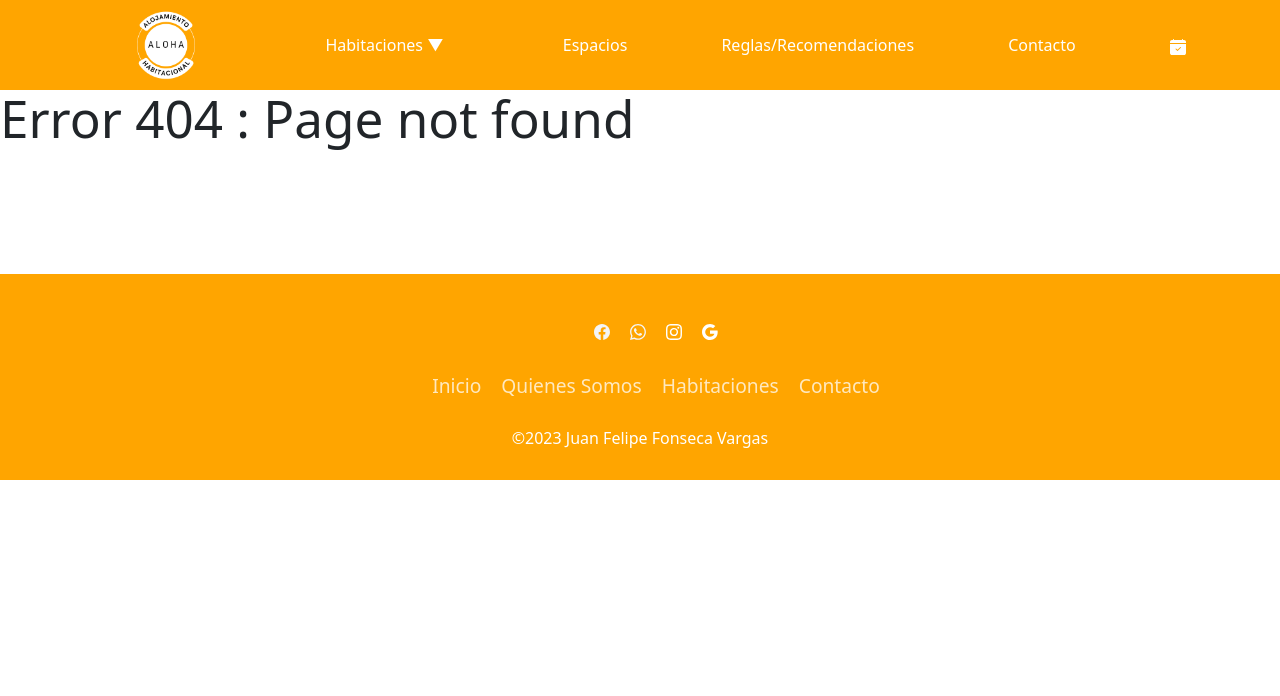
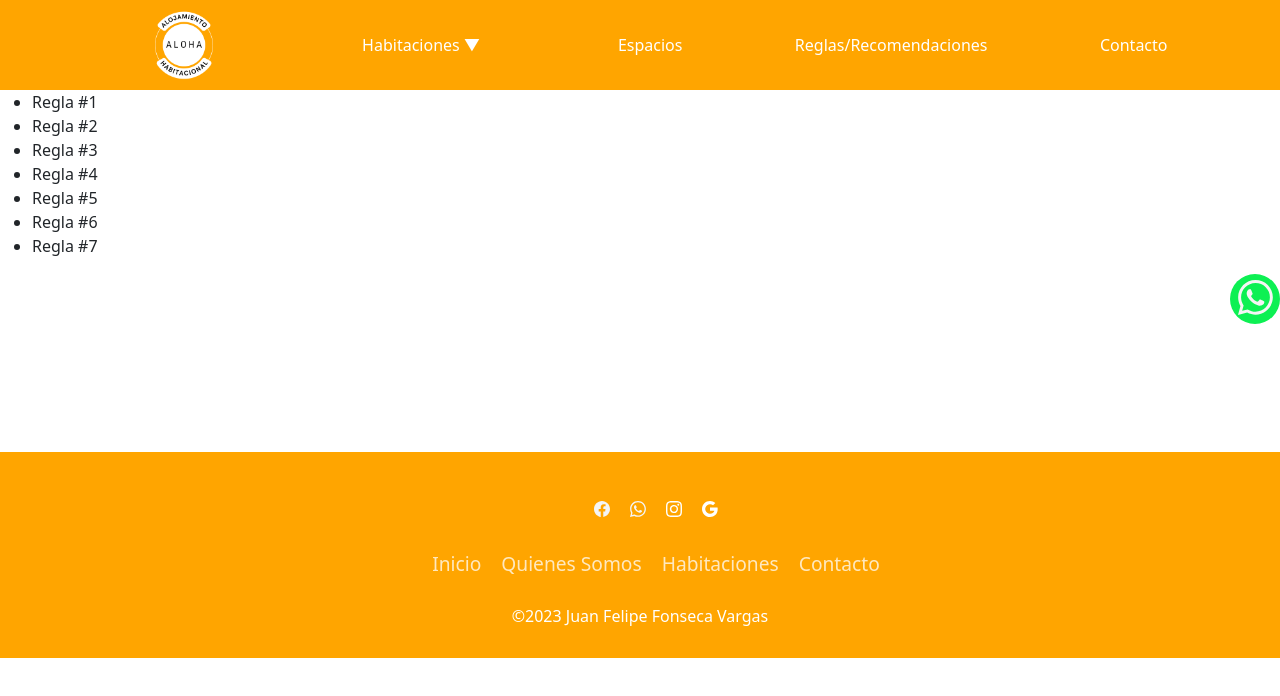
Before and after one commit to Juanffonsecav23/AloHaFonsecaVargas, a React (Vite) app: page /ReglasyRecomendaciones in a window 1280 px wide. Before the commit this address had no page. Shown: the top 696 px of the page. Built offline with nearby package versions, Linux system fonts and the light colour scheme.

Commit message:
creacion de las paginas faltantes

```diff
--- a/src/App.jsx
+++ b/src/App.jsx
@@ -2,11 +2,15 @@ import { BrowserRouter, Route, Routes } from "react-router-dom"
 import Navbar from "./components/navbar/Navbar"
 import Homepage from "./components/HomePage/Homepage"
 import ItemDetailContainer from "./components/ItemDetailContainer/ItemDetailContainer"
-import ItemListContainer from "./components/itemListContainer/itemListContainer"
+import ItemListContainer from "./components/ItemListContainer/itemListContainer"
 import Footer from "./components/Footer/Footer"
 import { CartContextProvider } from "./context/cartContext"
 import CartView from "./components/CartView/CartView";
 import OrderVerify from "./components/OrderVerify/OrderVerify"
+import WhatsappButton from "./components/WhatsappButton/WhatsappButton"
+import Espacios from "./components/Espacios/Espacios"
+import Reglas from "./components/RyR/Reglas"
+import CheckOutForm from "./components/CheckOutForm/CheckOutForm"
 
 
 
@@ -22,10 +26,14 @@ function App() {
           <Route path="/room/:id" element={<ItemDetailContainer/>}/>
           <Route path="/category/:categoryId" element={<ItemListContainer/>}/>
           <Route path="/cart" element={<CartView/>}/>
-          <Route path="*" element={<h1>Error 404 : Page not found</h1>}/>
           <Route path="/order-confirmation/:orderid"
           element={<OrderVerify/>}></Route>
+          <Route path="/Espacios" element={<Espacios/>}/>
+          <Route path="/ReglasyRecomendaciones" element={<Reglas/>}/>
+          <Route path="/Contacto" element={<CheckOutForm/>}/>
+          <Route path="*" element={<h1>Error 404 : Page not found</h1>}/>
         </Routes>
+        <WhatsappButton/>
         <Footer/>
       </BrowserRouter>
     </CartContextProvider>
--- a/src/components/CheckOutForm/CheckOutForm.css
+++ b/src/components/CheckOutForm/CheckOutForm.css
@@ -4,7 +4,6 @@
     justify-content: space-evenly;
     align-items: center;
     width: 90%;
-    height: 400px;
     margin: 2% 0 2% 5%;
     box-shadow: 0px 0px 5px rgba(0,0,0,0.22);
 
@@ -14,4 +13,5 @@
     background-color: transparent;
     border-radius: 5px;
     margin-left: 2px;
+    margin-top: 10px;
 }
--- a/src/components/CheckOutForm/CheckOutForm.jsx
+++ b/src/components/CheckOutForm/CheckOutForm.jsx
@@ -25,7 +25,7 @@ function CheckOutForm({onHandleConfrim}) {
 
   return (
     <div className="checkoutform-Container">
-        <h3>Completa tu compra con tus datos personales</h3>
+        <h3>Deja tus datos y nosotros te contactamos</h3>
         <div>
             <label >Nombre:</label>
             <input className="input-Form" value={userData.nombre} name="nombre" type="text" onChange={onInputChange} />
@@ -35,14 +35,18 @@ function CheckOutForm({onHandleConfrim}) {
             <input className="input-Form" value={userData.apellido} name="apellido" type="text" onChange={onInputChange} />
         </div>
         <div>
-            <label>Email: </label>
+            <label style={{marginRight:"15px"}}>Email:</label>
             <input className="input-Form" value={userData.email} name="email" type="text"  onChange={onInputChange}/>
         </div>
         <div>
             <label>Telefono: </label>
             <input className="input-Form" value={userData.phone} name="phone" type="text" onChange={onInputChange} />
         </div>
-        <button style={{backgroundColor:"orange" , width:"100%"}} onClick={onSubmit}>Reservar</button>
+        <div>
+            <p style={{marginTop:"10px" , marginBottom:"0"}}>Comentario:</p>
+            <textarea cols={30} rows={10} className="input-Form" style={{marginBottom:"10px"}} ></textarea>
+        </div>
+        <button style={{backgroundColor:"orange" , width:"100%"}} onClick={onSubmit}>Enviar</button>
     </div> )
 
   }
--- /dev/null
+++ b/src/components/Espacios/Espacios.css
@@ -0,0 +1,9 @@
+.EspaciosBox{
+    color: black;
+    margin: 10px 15px;
+    border-radius: 15px;
+    box-shadow: 0px 0px 3px rgba(0,0,0,0.22);
+    overflow: hidden;
+    transition: all 0.20s ease-in;
+    cursor: pointer;
+}
--- /dev/null
+++ b/src/components/Espacios/Espacios.jsx
@@ -0,0 +1,19 @@
+import Flex from "../Flex/Flex"
+import "./Espacios.css"
+
+function Espacios() {
+  return (
+    <Flex>
+        <div className="EspaciosBox">
+            <div>
+                <img src="https://placehold.co/400x200" alt="" className="imgEspacios" />
+            </div>
+            <div>
+                <h4>Espacio #1</h4>
+            </div>
+        </div>
+    </Flex>
+  )
+}
+
+export default Espacios
--- a/src/components/HomePage/Homepage.jsx
+++ b/src/components/HomePage/Homepage.jsx
@@ -1,16 +1,10 @@
-import Carrousel from "../Carrousel/Carrousel"
 import QuienesSomos from "../QuienesSomos/QuienesSomos"
-import ItemListContainer from "../itemListContainer/itemListContainer"
+import ItemListContainer from "../ItemListContainer/itemListContainer"
 
 function Homepage() {
   return (
       <div className='Body'>
-        <Carrousel>
         <img src='/imgRooms/casablancadenoceh.jpeg'/>
-        <img src='/promociones/2.jpg'/>
-        <img src='/imgRooms/casablancadenoceh.jpeg'/>
-        <img src='/promociones/4.jpg'/>
-        </Carrousel>
         <QuienesSomos/>
         <ItemListContainer/>
       </div>
--- a/src/components/ItemDetailContainer/ItemDetailContainer.jsx
+++ b/src/components/ItemDetailContainer/ItemDetailContainer.jsx
@@ -40,7 +40,7 @@ function ItemDetailContainer() {
     })
   }
 
-  const handleDateChangeIn = (event) => {
+/*   const handleDateChangeIn = (event) => {
     const dateIn = event.target.value;
     setSelectedDateIn(dateIn);
     setNumerOfDays(differenceInDays(parseISO(selectedDateOut) , parseISO(dateIn)));
@@ -58,7 +58,7 @@ function ItemDetailContainer() {
     addItem(newItem , countDays);
     setCountInCart(countDays);
     showAlert();
-  }
+  } */
 
   const id = useParams().id;
 
@@ -94,22 +94,21 @@ if (room) {
         <h1 className="ItemDetailTitle">{room.title}</h1>
 
         <p className="description">{room.description}</p>
-        <Flex>
+      {/*  <Flex>
         <label>Check In</label>
         <label>Check Out</label>
         </Flex>
         <Flex>
         <span><input type="date" className="InputCalendario" onChange={handleDateChangeIn} value={selectedDateIn}></input></span>
         <span><input type="date" className="InputCalendario" onChange={handleDateChangeOut} value={selectedDateOut}></input></span>
-        </Flex>
-        <Flex>
-        </Flex>
+        </Flex> */}
         <h3 style={{marginTop: "20px"}}>$ {(room.price).toFixed(3)} Cop / Noche</h3>
-        {countInCart === 0 ? (
+      {/* {countInCart === 0 ? (
           <ItemCount onAddToCart={onAddToCart} stock={room.capacidad} />
           ) : (
             <Link to="/cart" style={{color:"orange"}}>Ir a las reservas</Link>
-        )}
+            )} */}
+            <Link to="/cart" style={{color:"orange"}}>Ir a las reservas</Link>
       </div>
     </div>
   );
--- /dev/null
+++ b/src/components/RyR/Reglas.jsx
@@ -0,0 +1,16 @@
+
+function Reglas() {
+  return (
+    <div><ul>
+        <li>Regla #1</li>
+        <li>Regla #2</li>
+        <li>Regla #3</li>
+        <li>Regla #4</li>
+        <li>Regla #5</li>
+        <li>Regla #6</li>
+        <li>Regla #7</li>
+    </ul></div>
+  )
+}
+
+export default Reglas
--- /dev/null
+++ b/src/components/WhatsappButton/WhatsappButton.css
@@ -0,0 +1,17 @@
+.btnWsp{
+    display: block;
+    position: sticky;
+    width: 50px;
+    height: 50px;
+    line-height: 45px;
+    bottom: 30px;
+    left: 1380px;
+    background: #0df053;
+    text-decoration: none;
+    border-radius: 50px;
+    text-align: center;
+}
+.svgWsp{
+    width: 35px;
+    height: 35px;
+}
--- /dev/null
+++ b/src/components/WhatsappButton/WhatsappButton.jsx
@@ -0,0 +1,11 @@
+import "./WhatsappButton.css"
+function WhatsappButton() {
+
+  return (
+    <a href="https://api.whatsapp.com/send?phone=573212402566" target="_blank"  rel="noreferrer"className="btnWsp">
+        <img src="/src/assets/iconos/whatsapp.svg" alt="" className="svgWsp" />
+        </a>
+  )
+}
+
+export default WhatsappButton
--- a/src/components/navbar/Navbar.jsx
+++ b/src/components/navbar/Navbar.jsx
@@ -1,5 +1,4 @@
 import './navbar.css';
-import CarWidget from '../carWidget/CarWidget';
 import { NavLink } from 'react-router-dom';
 
 export default function Navbar () {
@@ -22,15 +21,14 @@ export default function Navbar () {
                         </ul>
                     </div>
                     <li>
-                        <NavLink to="/">Espacios</NavLink>
+                        <NavLink to="/Espacios">Espacios</NavLink>
                     </li>
                     <li>
-                        <NavLink to="/">Reglas/Recomendaciones</NavLink>
+                        <NavLink to="/ReglasyRecomendaciones">Reglas/Recomendaciones</NavLink>
                     </li>
                     <li>
-                        <NavLink to="/">Contacto</NavLink>
+                        <NavLink to="/Contacto">Contacto</NavLink>
                     </li>
-                    <CarWidget/>
                 </ul>
             </nav>
         </div>
--- a/src/services/Firebase.js
+++ b/src/services/Firebase.js
@@ -17,7 +17,7 @@ const FirebaseApp = initializeApp(firebaseConfig);
 /* const analytics = getAnalytics(FirebaseApp);*/
 const db = getFirestore(FirebaseApp)
 
- export async function getData() {
+export async function getData() {
   const roomsCollectionRef = collection(db , "Rooms")
   const q = query(roomsCollectionRef, orderBy("index"));//orden de la aparicion de las habitaciones
   const roomsSnapshot = await getDocs(q);
```
